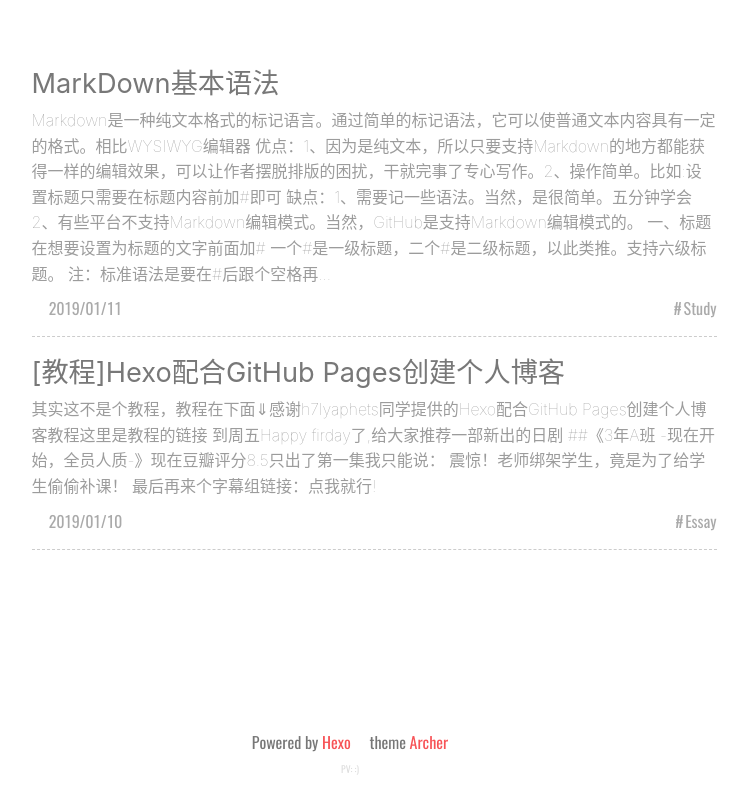
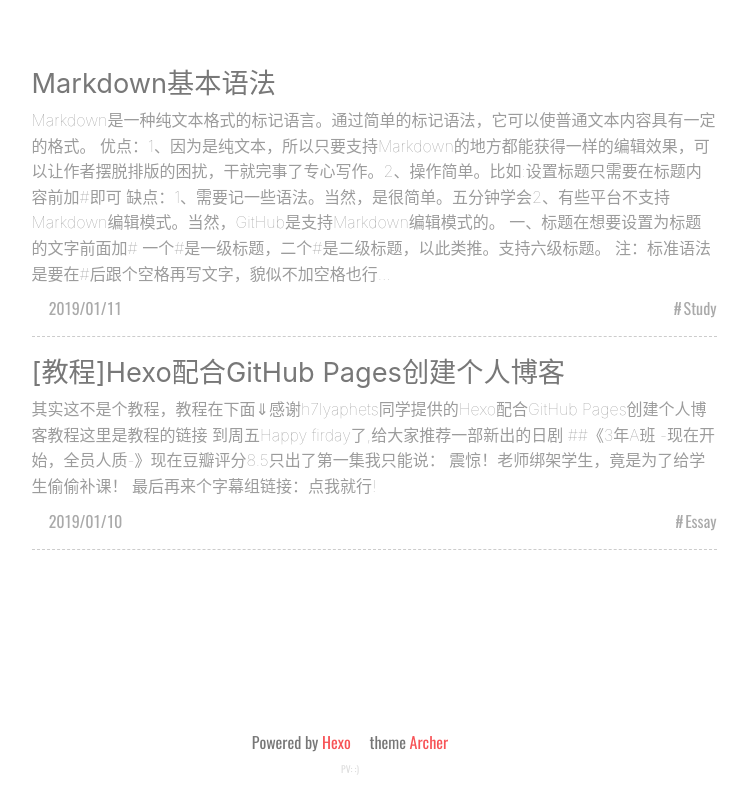
Before and after one commit to Zzhda/Zzhda.github.io, a plain HTML site: page archives/index.html in a window 1280 px wide. Shown: the whole page, without its empty margins (290-1038 px from the left). Drawn offline with nearby package versions, Linux system fonts and the light colour scheme; some packages are replaced by stand-ins of ours; a script that the page names is missing; a web font is replaced by a local one.

Commit message:
Site updated: 2019-01-11 15:47:41

```diff
--- a/archives/index.html
+++ b/archives/index.html
@@ -348,15 +348,15 @@
     <article class="index-post">
         <a class="abstract-title" href="/2019/01/11/Markdown-Page/">
 
-                <span>MarkDown基本语法</span>
+                <span>Markdown基本语法</span>
         </a>
         <div class="abstract-content">
-            Markdown是一种纯文本格式的标记语言。通过简单的标记语法，它可以使普通文本内容具有一定的格式。相比WYSIWYG编辑器
+            Markdown是一种纯文本格式的标记语言。通过简单的标记语法，它可以使普通文本内容具有一定的格式。
 优点：1、因为是纯文本，所以只要支持Markdown的地方都能获得一样的编辑效果，可以让作者摆脱排版的困扰，干就完事了专心写作。2、操作简单。比如:设置标题只需要在标题内容前加#即可
 缺点：1、需要记一些语法。当然，是很简单。五分钟学会2、有些平台不支持Markdown编辑模式。当然，GitHub是支持Markdown编辑模式的。
 一、标题在想要设置为标题的文字前面加#
 一个#是一级标题，二个#是二级标题，以此类推。支持六级标题。
-注：标准语法是要在#后跟个空格再...
+注：标准语法是要在#后跟个空格再写文字，貌似不加空格也行...
         </div>
         <div class="abstract-post-meta">
             <!-- date  -->
@@ -534,7 +534,7 @@
 
 
         <li class="archive-post-item">
-            <span class="archive-post-date">01/11</span><a class="archive-post-title" href="/2019/01/11/Markdown-Page/">MarkDown基本语法</a>
+            <span class="archive-post-date">01/11</span><a class="archive-post-title" href="/2019/01/11/Markdown-Page/">Markdown基本语法</a>
         </li>
 
 
--- a/content.json
+++ b/content.json
@@ -1 +1 @@
-{"meta":{"title":"ヾ(o◕∀◕)ﾉヾ","subtitle":null,"description":null,"author":"Zzhda","url":"http://yoursite.com"},"posts":[{"title":"MarkDown基本语法","date":"2019-01-11T04:54:55.000Z","path":"2019/01/11/Markdown-Page/","permalink":"http://yoursite.com/2019/01/11/Markdown-Page/","categories":[],"tags":[{"name":"Study","slug":"Study","permalink":"http://yoursite.com/tags/Study/"}]},{"title":"[教程]Hexo配合GitHub Pages创建个人博客","date":"2019-01-10T10:53:59.000Z","path":"2019/01/10/Page-One/","permalink":"http://yoursite.com/2019/01/10/Page-One/","categories":[],"tags":[{"name":"Essay","slug":"Essay","permalink":"http://yoursite.com/tags/Essay/"}]}]}
+{"meta":{"title":"ヾ(o◕∀◕)ﾉヾ","subtitle":null,"description":null,"author":"Zzhda","url":"http://yoursite.com"},"posts":[{"title":"Markdown基本语法","date":"2019-01-11T04:54:55.000Z","path":"2019/01/11/Markdown-Page/","permalink":"http://yoursite.com/2019/01/11/Markdown-Page/","categories":[],"tags":[{"name":"Study","slug":"Study","permalink":"http://yoursite.com/tags/Study/"}]},{"title":"[教程]Hexo配合GitHub Pages创建个人博客","date":"2019-01-10T10:53:59.000Z","path":"2019/01/10/Page-One/","permalink":"http://yoursite.com/2019/01/10/Page-One/","categories":[],"tags":[{"name":"Essay","slug":"Essay","permalink":"http://yoursite.com/tags/Essay/"}]}]}
--- a/index.html
+++ b/index.html
@@ -361,15 +361,15 @@ height:50vh;
     <article class="index-post">
         <a class="abstract-title" href="/2019/01/11/Markdown-Page/">
 
-                <span>MarkDown基本语法</span>
+                <span>Markdown基本语法</span>
         </a>
         <div class="abstract-content">
-            Markdown是一种纯文本格式的标记语言。通过简单的标记语法，它可以使普通文本内容具有一定的格式。相比WYSIWYG编辑器
+            Markdown是一种纯文本格式的标记语言。通过简单的标记语法，它可以使普通文本内容具有一定的格式。
 优点：1、因为是纯文本，所以只要支持Markdown的地方都能获得一样的编辑效果，可以让作者摆脱排版的困扰，干就完事了专心写作。2、操作简单。比如:设置标题只需要在标题内容前加#即可
 缺点：1、需要记一些语法。当然，是很简单。五分钟学会2、有些平台不支持Markdown编辑模式。当然，GitHub是支持Markdown编辑模式的。
 一、标题在想要设置为标题的文字前面加#
 一个#是一级标题，二个#是二级标题，以此类推。支持六级标题。
-注：标准语法是要在#后跟个空格再...
+注：标准语法是要在#后跟个空格再写文字，貌似不加空格也行...
         </div>
         <div class="abstract-post-meta">
             <!-- date  -->
@@ -637,7 +637,7 @@ height:50vh;
 
 
         <li class="archive-post-item">
-            <span class="archive-post-date">01/11</span><a class="archive-post-title" href="/2019/01/11/Markdown-Page/">MarkDown基本语法</a>
+            <span class="archive-post-date">01/11</span><a class="archive-post-title" href="/2019/01/11/Markdown-Page/">Markdown基本语法</a>
         </li>
 
 
```
Also changed, not shown: 2019/01/10/Page-One/index.html (+3 -3 lines), 2019/01/11/Markdown-Page/index.html (+7 -7 lines), archives/2019/01/index.html (+4 -4 lines), archives/2019/index.html (+4 -4 lines), tags/Essay/index.html (+1 -1 lines), tags/Study/index.html (+4 -4 lines).
